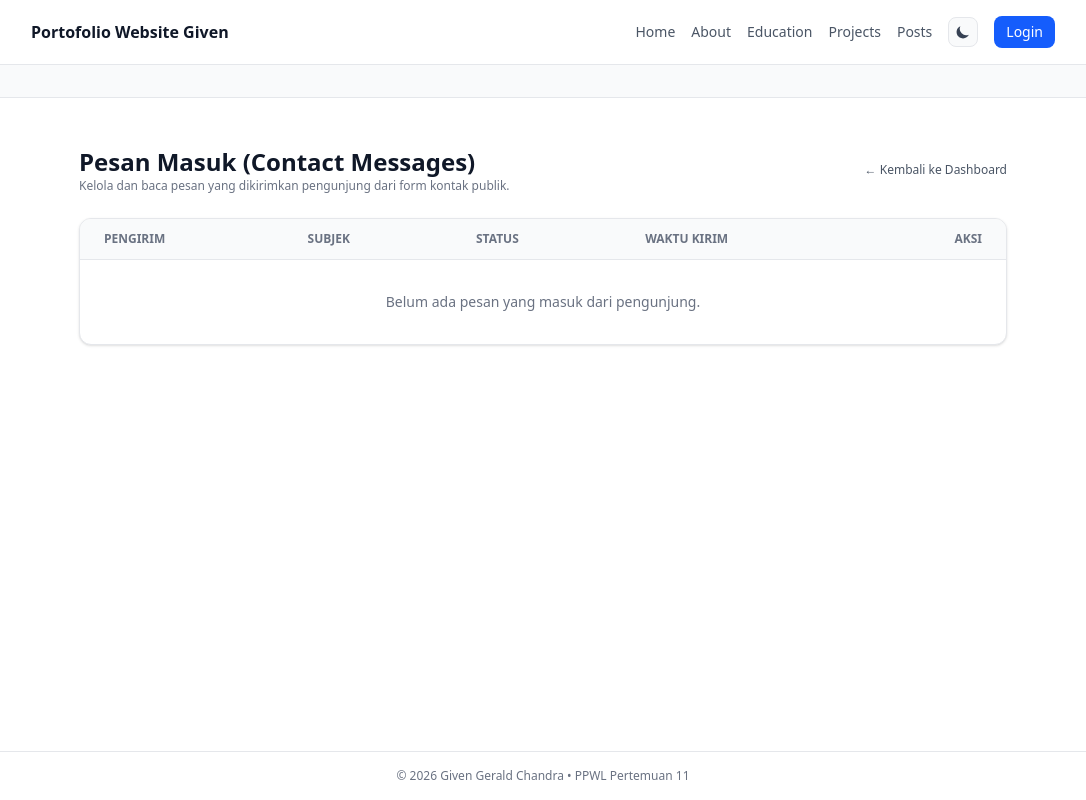
After one commit to 9iven/Laravel-Web-Portofolio, a Laravel app: template resources/views/posts/contacts/index.blade.php in a window 1280 px wide. The commit adds this page. Shown: the whole page, without its empty margins (97-1183 px from the left). Run offline with Laravel 12, Linux system fonts and the light colour scheme; the template is opened without the code that fills it, so the values that code supplies are empty; style sheets or scripts are compiled from the project's sources.

Commit message:
feat(admin): tambah manajemen pesan kontak masuk dan widget statistik dashboard

```diff
--- a/app/Http/Controllers/DashboardController.php
+++ b/app/Http/Controllers/DashboardController.php
@@ -3,6 +3,7 @@
 namespace App\Http\Controllers;
 
 use App\Models\Category;
+use App\Models\Contact;
 use App\Models\Project;
 use App\Models\Skill;
 use App\Models\Technology;
@@ -22,6 +23,8 @@ class DashboardController extends Controller
             'categoriesWithCount' => Category::withCount('projects')->get(),
             'topSkills' => Skill::orderBy('level', 'desc')->take(5)->get(),
             'latestProjects' => Project::with('category')->latest()->take(5)->get(),
+            'totalMessages' => Contact::count(),
+            'unreadMessages' => Contact::where('is_read', false)->count(),
         ]);
     }
 }
--- a/resources/views/dashboard.blade.php
+++ b/resources/views/dashboard.blade.php
@@ -20,13 +20,15 @@
     </div>
 
     <!-- Stat Cards Utama -->
-    <div class="grid grid-cols-2 lg:grid-cols-6 gap-2">
-        <x-stat-card label="Total Projects" :value="$totalProjects" color="text-blue-600"  />
+    <div class="grid grid-cols-2 md:grid-cols-4 lg:grid-cols-8 gap-2">
+        <x-stat-card label="Total Projects" :value="$totalProjects" color="text-blue-600" />
         <x-stat-card label="Published" :value="$totalPublished" color="text-emerald-600" />
         <x-stat-card label="Draft" :value="$totalDraft" color="text-amber-600" />
         <x-stat-card label="Categories" :value="$totalCategories" color="text-green-600" />
         <x-stat-card label="Technologies" :value="$totalTechnologies" color="text-purple-600" />
         <x-stat-card label="Skills" :value="$totalSkills" color="text-orange-600" />
+        <x-stat-card label="Messages" :value="$totalMessages" color="text-indigo-600" />
+        <x-stat-card label="Unread" :value="$unreadMessages" color="text-rose-600" />
     </div>
 
     <div class="grid grid-cols-1 md:grid-cols-2 gap-6">
--- /dev/null
+++ b/resources/views/posts/contacts/index.blade.php
@@ -0,0 +1,73 @@
+@extends('layouts.app')
+
+@section('title', 'Daftar Pesan Masuk - Admin')
+
+@section('content')
+<div class="max-w-7xl mx-auto px-4 sm:px-6 lg:px-8 py-6 space-y-6">
+    <div class="flex justify-between items-center">
+        <div>
+            <h1 class="text-2xl font-bold text-gray-900 dark:text-white">Pesan Masuk (Contact Messages)</h1>
+            <p class="text-xs text-gray-500">Kelola dan baca pesan yang dikirimkan pengunjung dari form kontak publik.</p>
+        </div>
+        <a href="{{ route('dashboard') }}" class="text-xs text-gray-600 dark:text-gray-400 hover:underline">
+            &larr; Kembali ke Dashboard
+        </a>
+    </div>
+
+    @if (session('success'))
+        <div class="bg-emerald-50 dark:bg-emerald-900/40 border border-emerald-200 dark:border-emerald-800 text-emerald-700 dark:text-emerald-300 px-4 py-3 rounded-lg text-sm">
+            {{ session('success') }}
+        </div>
+    @endif
+
+    <div class="bg-white dark:bg-gray-800 rounded-xl shadow-sm border border-gray-200 dark:border-gray-700 overflow-hidden">
+        <table class="min-w-full divide-y divide-gray-200 dark:divide-gray-700 text-left text-sm">
+            <thead class="bg-gray-50 dark:bg-gray-900 text-xs uppercase font-medium text-gray-500 dark:text-gray-400">
+                <tr>
+                    <th scope="col" class="px-6 py-3">Pengirim</th>
+                    <th scope="col" class="px-6 py-3">Subjek</th>
+                    <th scope="col" class="px-6 py-3">Status</th>
+                    <th scope="col" class="px-6 py-3">Waktu Kirim</th>
+                    <th scope="col" class="px-6 py-3 text-right">Aksi</th>
+                </tr>
+            </thead>
+            <tbody class="divide-y divide-gray-200 dark:divide-gray-700">
+                @forelse ($contacts as $contact)
+                    <tr class="transition-colors">
+                        <td class="px-6 py-4">
+                            <div class="font-medium text-gray-900 dark:text-white">{{ $contact->name }}</div>
+                            <div class="text-xs text-gray-500 dark:text-gray-400">{{ $contact->email }}</div>
+                        </td>
+                        <td class="px-6 py-4 text-gray-700 dark:text-gray-300">
+                            {{ $contact->subject ?: '(Tanpa Subjek)' }}
+                        </td>
+                        <td class="px-6 py-4">
+                            <span class="text-xs px-2.5 py-0.5 rounded-full font-medium {{ $contact->is_read ? 'bg-emerald-50 dark:bg-emerald-900/40 text-emerald-700 dark:text-emerald-300' : 'bg-amber-50 dark:bg-amber-900/40 text-amber-700 dark:text-amber-300' }}">
+                                {{ $contact->is_read ? 'Sudah Dibaca' : 'Belum Dibaca' }}
+                            </span>
+                        </td>
+                        <td class="px-6 py-4 text-xs text-gray-500 dark:text-gray-400 whitespace-nowrap">
+                            {{ $contact->created_at->diffForHumans() }}
+                        </td>
+                        <td class="px-6 py-4 text-right space-x-2 whitespace-nowrap">
+                            <a href="{{ route('post.contacts.show', $contact) }}" class="text-xs text-blue-600 dark:text-blue-400 hover:text-blue-800 dark:hover:text-blue-300 font-medium">
+                                Baca &rarr;
+                            </a>
+                        </td>
+                    </tr>
+                @empty
+                    <tr>
+                        <td colspan="5" class="px-6 py-8 text-center text-gray-500 dark:text-gray-400 text-sm">
+                            Belum ada pesan yang masuk dari pengunjung.
+                        </td>
+                    </tr>
+                @endforelse
+            </tbody>
+        </table>
+    </div>
+
+    <div>
+        {{ $contacts->links() }}
+    </div>
+</div>
+@endsection
```
Also changed, not shown: app/Http/Controllers/ContactAdminController.php (added, +42 -0 lines), resources/views/posts/contacts/show.blade.php (added, +37 -0 lines).
